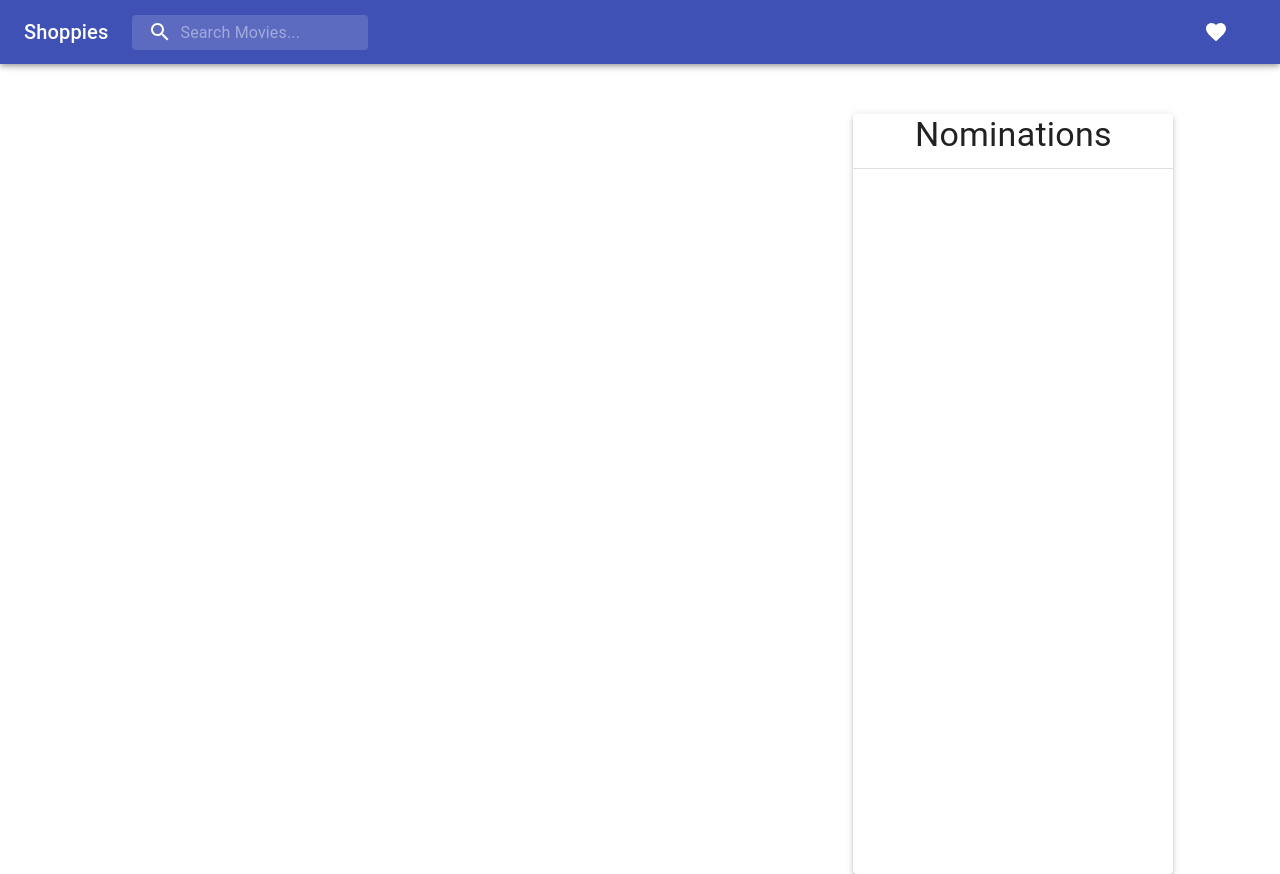
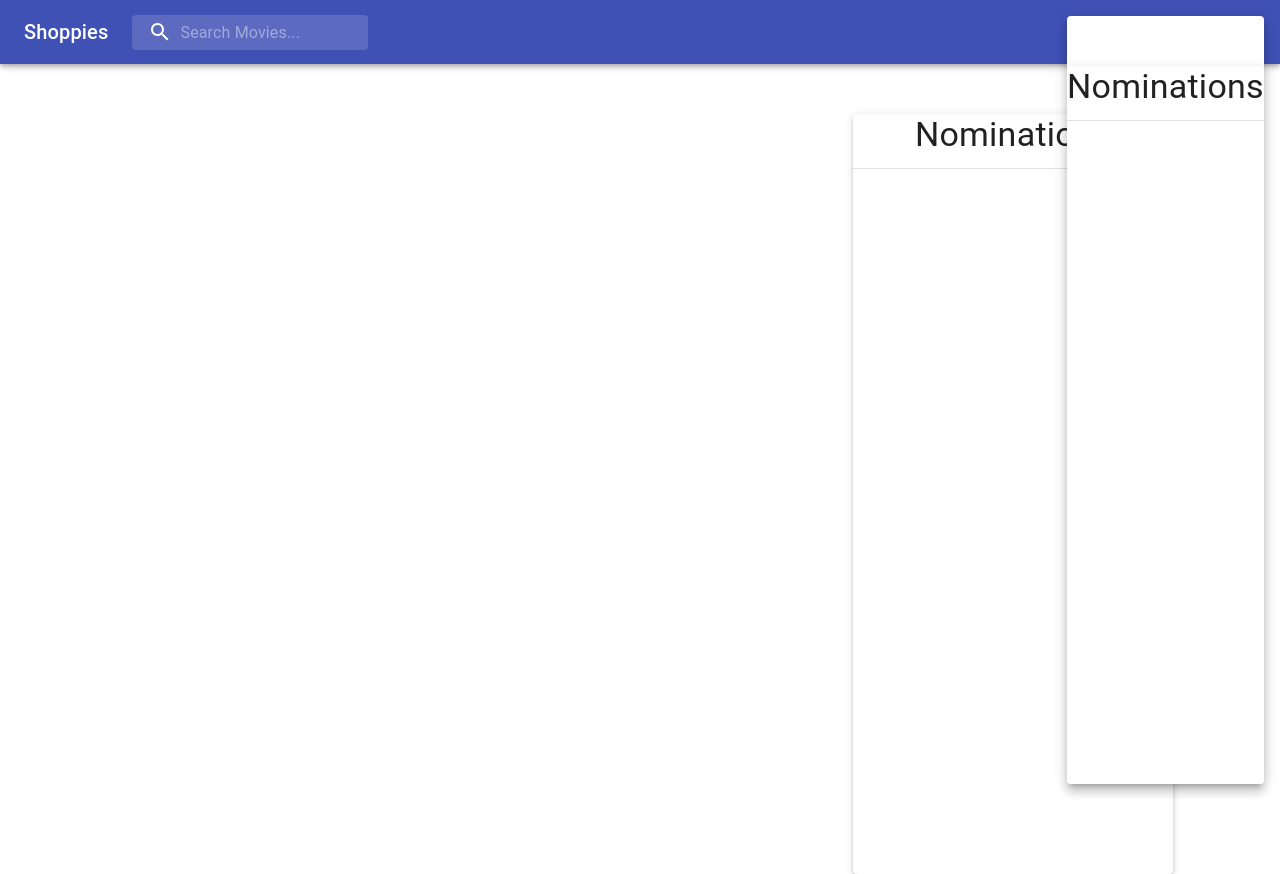
Before and after one commit to kishanhitk/shoppies, a React (Create React App) app: page / in a window 1280 px wide. Both pictures are taken after a click on the button "show 11 new notifications". Built offline with nearby package versions, Linux system fonts and the light colour scheme.

Commit message:
Add popover for nominations

```diff
--- a/src/app/pages/Home.js
+++ b/src/app/pages/Home.js
@@ -30,6 +30,7 @@ import DialogContentText from "@material-ui/core/DialogContentText";
 import DialogTitle from "@material-ui/core/DialogTitle";
 import Slide from "@material-ui/core/Slide";
 import { Favorite } from "@material-ui/icons";
+import Popover from "@material-ui/core/Popover";
 const Transition = React.forwardRef(function Transition(props, ref) {
   return <Slide direction="up" ref={ref} {...props} />;
 });
@@ -43,6 +44,7 @@ class Home extends Component {
     results: [],
     nominations: [],
     open: false,
+    anchorEl: null,
   };
   handleInput = (e) => {
     const q = e.target.value;
@@ -64,6 +66,9 @@ class Home extends Component {
     this.setState({
       input: e.target.value,
     });
+  };
+  openPopover = (event) => {
+    this.setState({ anchorEl: event.currentTarget });
   };
   nominate(result) {
     const { nominations } = this.state;
@@ -100,13 +105,18 @@ class Home extends Component {
       };
     });
   };
+  handleClosePopOver = () => {
+    this.setState({ anchorEl: null });
+  };
   componentDidMount() {
     var localData = window.localStorage.getItem("nominations");
     this.setState({ nominations: JSON.parse(localData) || [] });
   }
   render() {
     const classes = this.props.classes;
-    const { open, nominations, results } = this.state;
+    const { open, nominations, results, anchorEl } = this.state;
+    const openPopover = Boolean(anchorEl);
+    const id = openPopover ? "simple-popover" : undefined;
     return (
       <div>
         {" "}
@@ -137,11 +147,66 @@ class Home extends Component {
                 <IconButton
                   aria-label="show 11 new notifications"
                   color="inherit"
+                  onClick={this.openPopover}
                 >
                   <Badge badgeContent={nominations.length} color="secondary">
                     <Favorite></Favorite>
                   </Badge>
                 </IconButton>
+                <Popover
+                  id={id}
+                  open={openPopover}
+                  anchorEl={anchorEl}
+                  onClose={this.handleClosePopOver}
+                  anchorOrigin={{
+                    vertical: "bottom",
+                    horizontal: "center",
+                  }}
+                  transformOrigin={{
+                    vertical: "top",
+                    horizontal: "center",
+                  }}
+                >
+                  <Paper
+                    className={classes.paper}
+                    style={{ marginTop: "50px" }}
+                    elevation={3}
+                  >
+                    <Typography variant="h4" gutterBottom align="center">
+                      Nominations
+                    </Typography>
+                    <Divider></Divider>
+                    <List>
+                      {nominations.length > 0 &&
+                        nominations.map((res) => {
+                          return (
+                            <div key={`${res.imdbID}nomi`}>
+                              <ListItem>
+                                <ListItemAvatar>
+                                  <Avatar src={res.Poster}></Avatar>
+                                </ListItemAvatar>
+                                <ListItemText
+                                  primary={res.Title}
+                                  secondary={res.Year}
+                                />
+                                <ListItemSecondaryAction>
+                                  <IconButton
+                                    edge="end"
+                                    aria-label="delete"
+                                    onClick={() => {
+                                      this.removeNomination(res.imdbID);
+                                    }}
+                                  >
+                                    <DeleteIcon />
+                                  </IconButton>
+                                </ListItemSecondaryAction>
+                              </ListItem>
+                            </div>
+                          );
+                        })}
+                    </List>
+                  </Paper>
+                </Popover>
               </MenuItem>
             </Toolbar>
           </AppBar>{" "}
```
